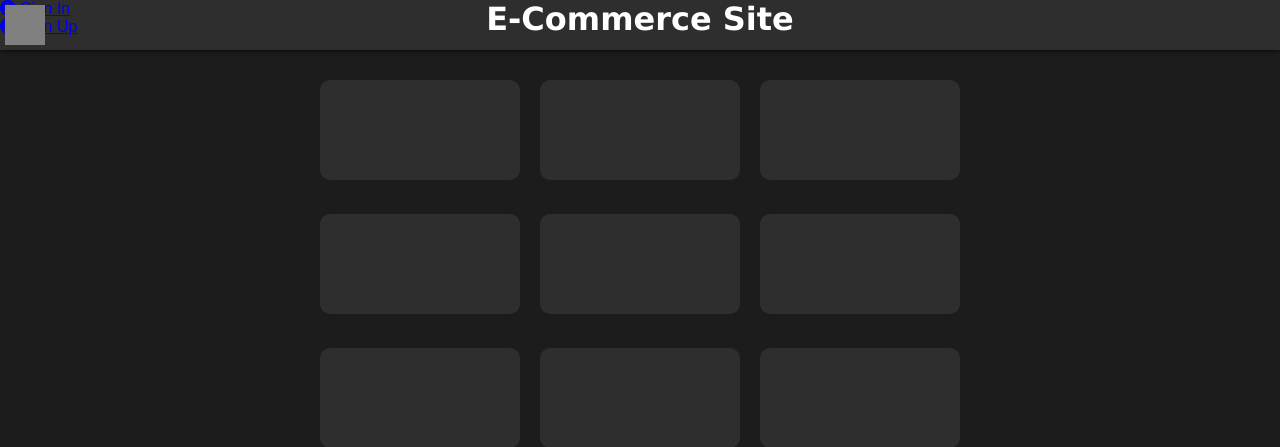
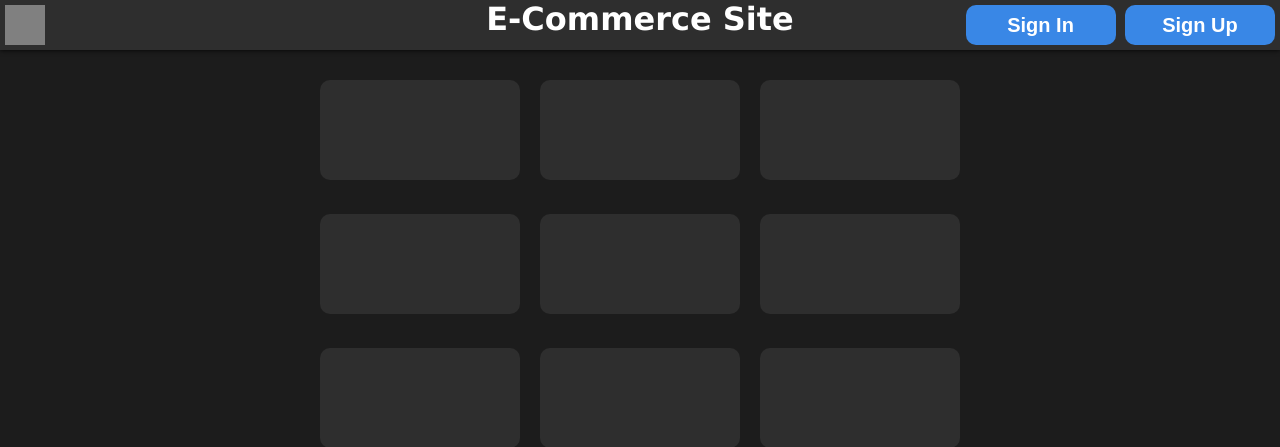
Before and after one commit to erik99s/D0018E, a Flask app: page / in a window 1280 px wide. Shown: the top 447 px of the page. Run offline with Flask 2, Linux system fonts and the light colour scheme; some libraries are stand-ins or nearby versions.

Commit message:
Update BasePage.html

```diff
--- a/templates/BasePage.html
+++ b/templates/BasePage.html
@@ -32,20 +32,16 @@
       <i class="fas fa-user-circle"></i>
     </div>
     -->
-    <div class="top_profile_div">
-      <a href="/login">
-        <div class="top_login">
-          <i class="fas fa-user-circle"></i>
-          Sign In
-        </div>
+    <div class="top_profile noselect">
+
+      <a class="blue_button" href="/login">
+        <input type="button" value="Sign In">
       </a>
 
-      <a href="/register">
-        <div class="top_register">
-          <i class="fas fa-user-circle"></i>
-          Sign Up
-        </div>
+      <a class="blue_button" href="/register">
+        <input type="button" value="Sign Up">
       </a>
+
     </div>
 
   </div>
```
